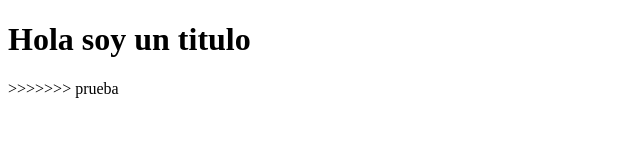
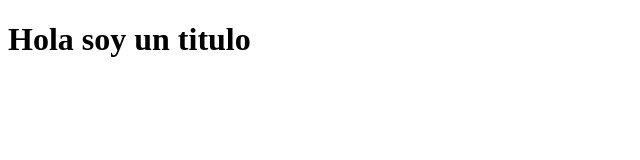
Before and after one commit to joseblack/github-desarrolladores, a plain HTML site: page prueba.html in a window 1280 px wide. Shown: the whole page, without its empty margins (0-640 px from the left). Drawn offline with Linux system fonts and the light colour scheme.

Commit message:
desde jose

```diff
--- a/prueba.html
+++ b/prueba.html
@@ -8,6 +8,5 @@
 <script type="text/javascript">
 	alert("Estamos probando una mezcla");
 </script>
->>>>>>> prueba
 </body>
 </html>
```
